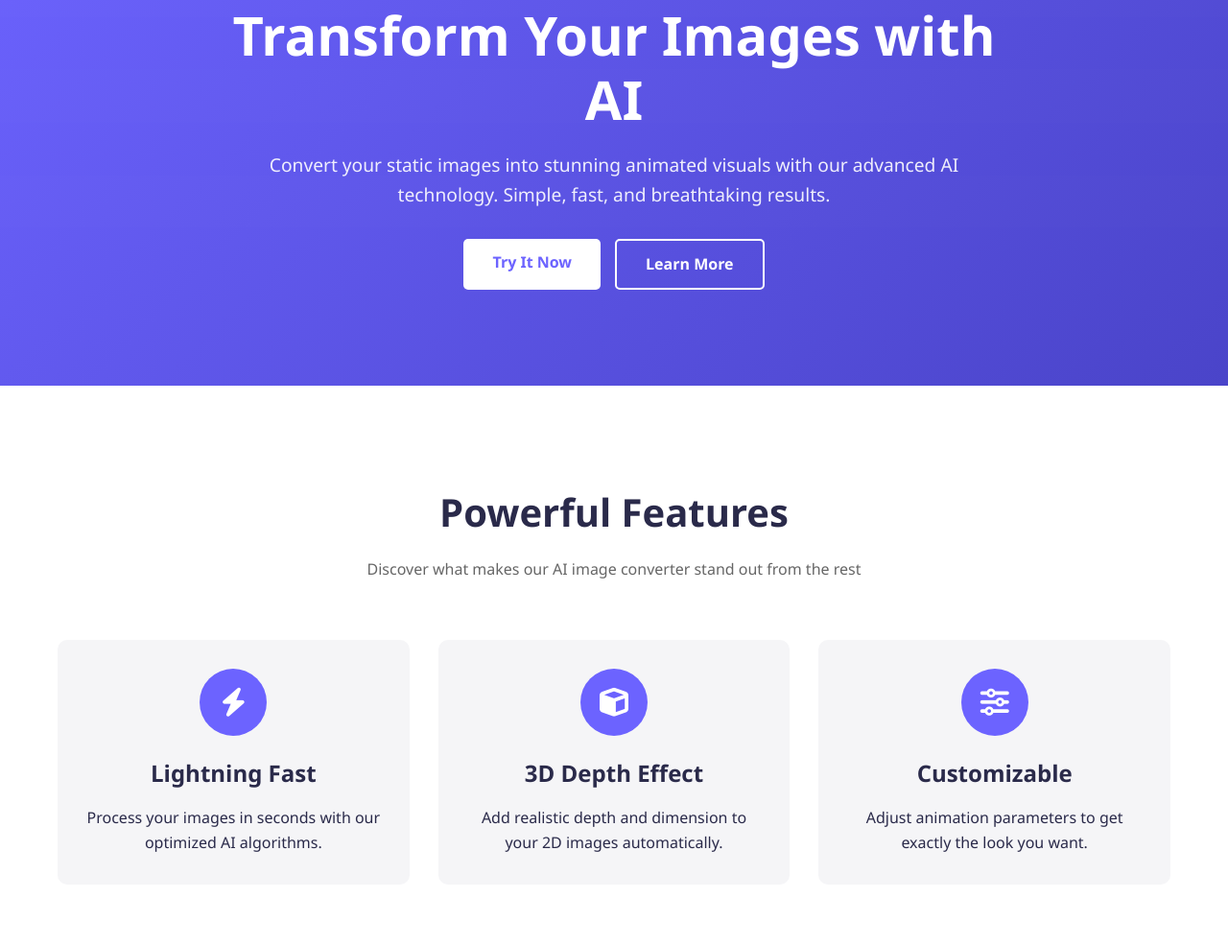
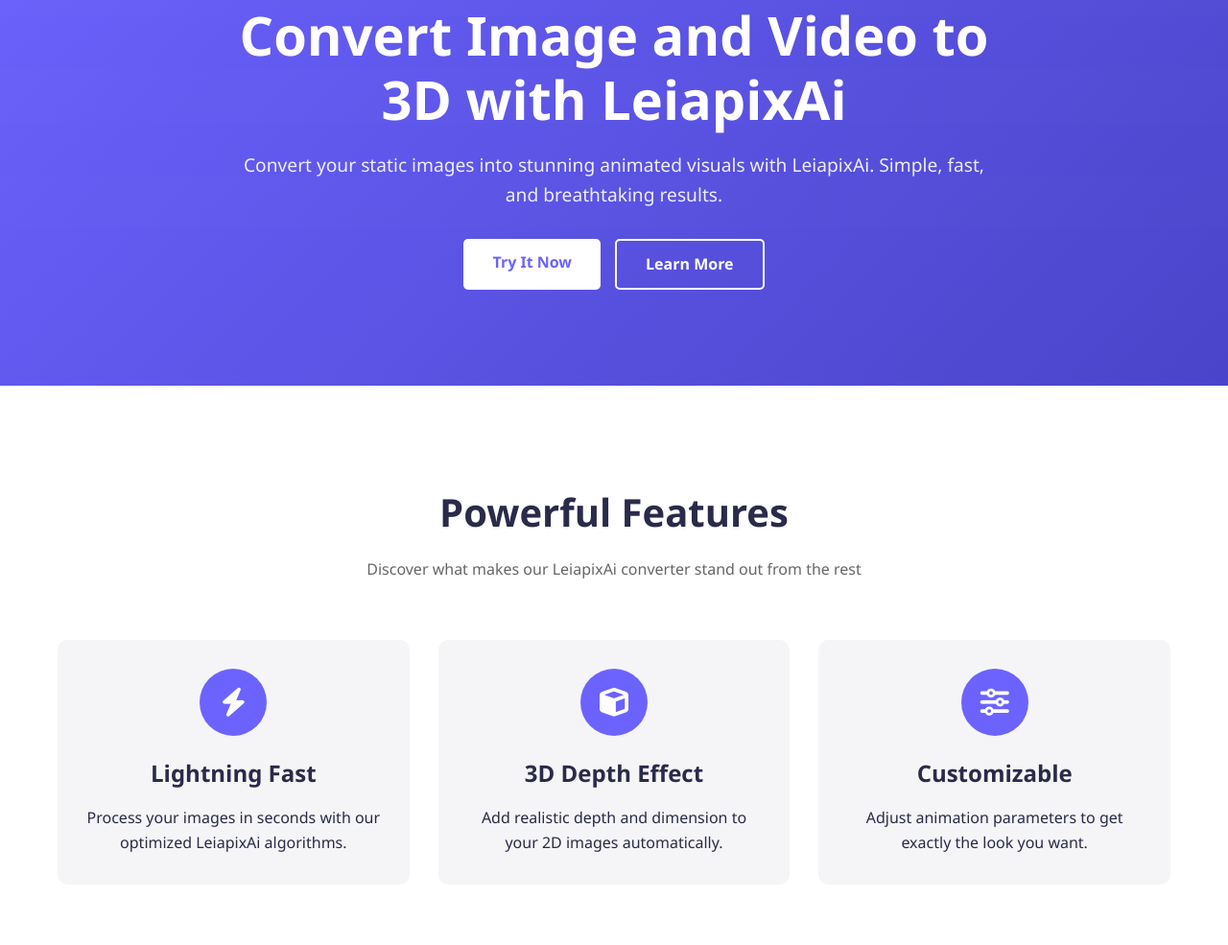
Before and after one commit to Leiapixai/leiapixai.github.io, a plain HTML site: page index.html in a window 1280 px wide. Shown: the part 147-1132 px from the top of the page at 96% size. Drawn offline with Linux system fonts and the light colour scheme.

Commit message:
Update index.html

```diff
--- a/index.html
+++ b/index.html
@@ -4,7 +4,7 @@
     <meta name="google-site-verification" content="izgPrUC2JdAU3r7opSzqV7dBPTEh9i4JXvsQT0MVTgw" />
     <meta charset="UTF-8">
     <meta name="viewport" content="width=device-width, initial-scale=1.0">
-    <title>AI Image Converter | Transform Your Images</title>
+    <title>LeiapixAi | Convert Image and Video to 3D</title>
     <link rel="stylesheet" href="https://cdnjs.cloudflare.com/ajax/libs/font-awesome/6.4.0/css/all.min.css">
     <style>
         * {
@@ -524,7 +524,7 @@
         <div class="container">
             <nav class="navbar">
                 <a href="#" class="logo">
-                    <i class="fas fa-magic"></i> AI Converter
+                    <i class="fas fa-magic"></i> LeiapixAi
                 </a>
                 <ul class="nav-links">
                     <li><a href="#features">Features</a></li>
@@ -541,8 +541,8 @@
     <section class="hero">
         <div class="container">
             <div class="hero-content">
-                <h1>Transform Your Images with AI</h1>
-                <p>Convert your static images into stunning animated visuals with our advanced AI technology. Simple, fast, and breathtaking results.</p>
+                <h1>Convert Image and Video to 3D with LeiapixAi</h1>
+                <p>Convert your static images into stunning animated visuals with LeiapixAi. Simple, fast, and breathtaking results.</p>
                 <div class="hero-buttons">
                     <a href="#demo" class="btn btn-primary">Try It Now</a>
                     <a href="#features" class="btn btn-secondary">Learn More</a>
@@ -556,7 +556,7 @@
         <div class="container">
             <div class="section-title">
                 <h2>Powerful Features</h2>
-                <p>Discover what makes our AI image converter stand out from the rest</p>
+                <p>Discover what makes our LeiapixAi converter stand out from the rest</p>
             </div>
             <div class="features-grid">
                 <div class="feature-card">
@@ -564,7 +564,7 @@
                         <i class="fas fa-bolt"></i>
                     </div>
                     <h3>Lightning Fast</h3>
-                    <p>Process your images in seconds with our optimized AI algorithms.</p>
+                    <p>Process your images in seconds with our optimized LeiapixAi algorithms.</p>
                 </div>
                 <div class="feature-card">
                     <div class="feature-icon">
```
